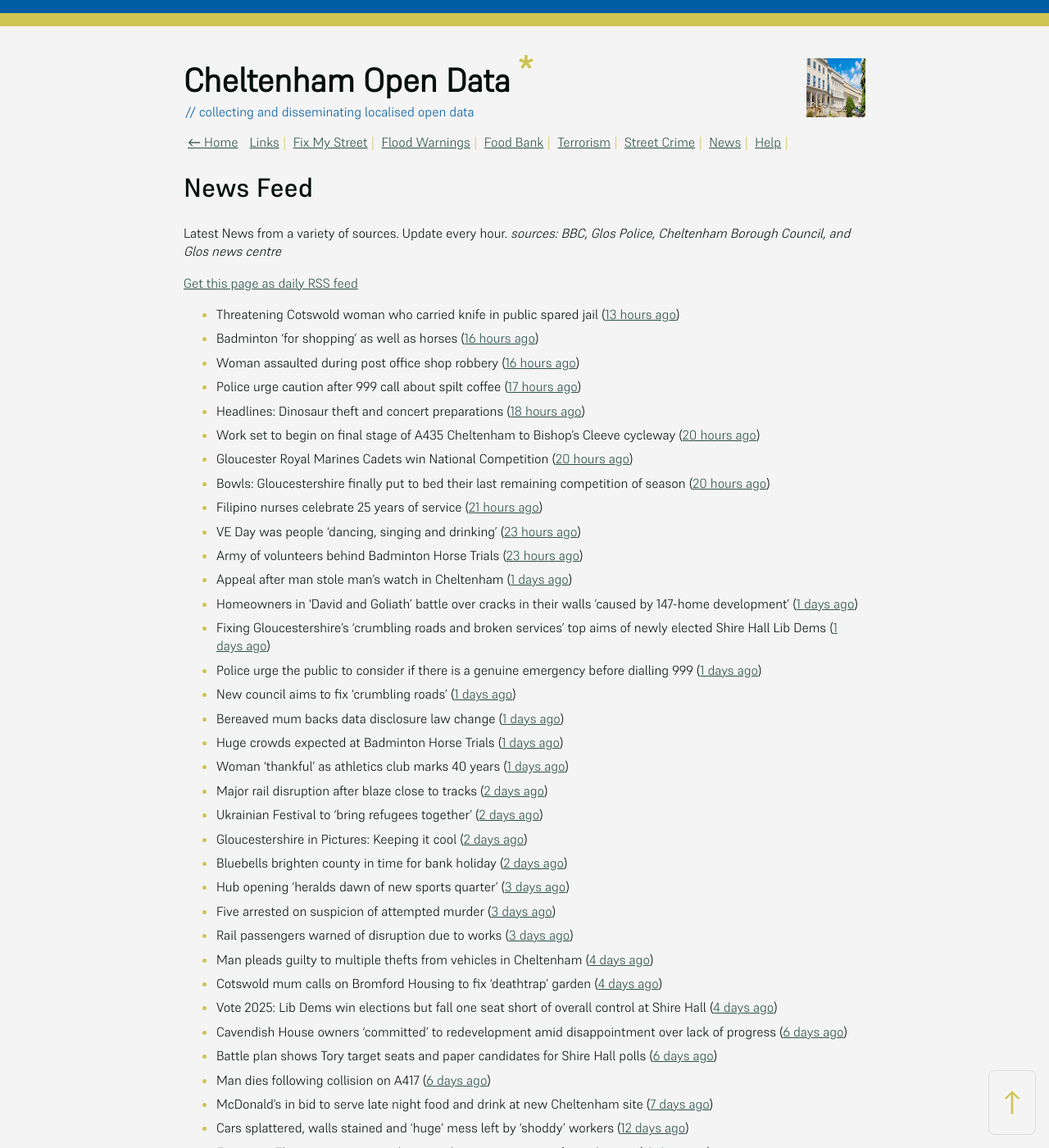
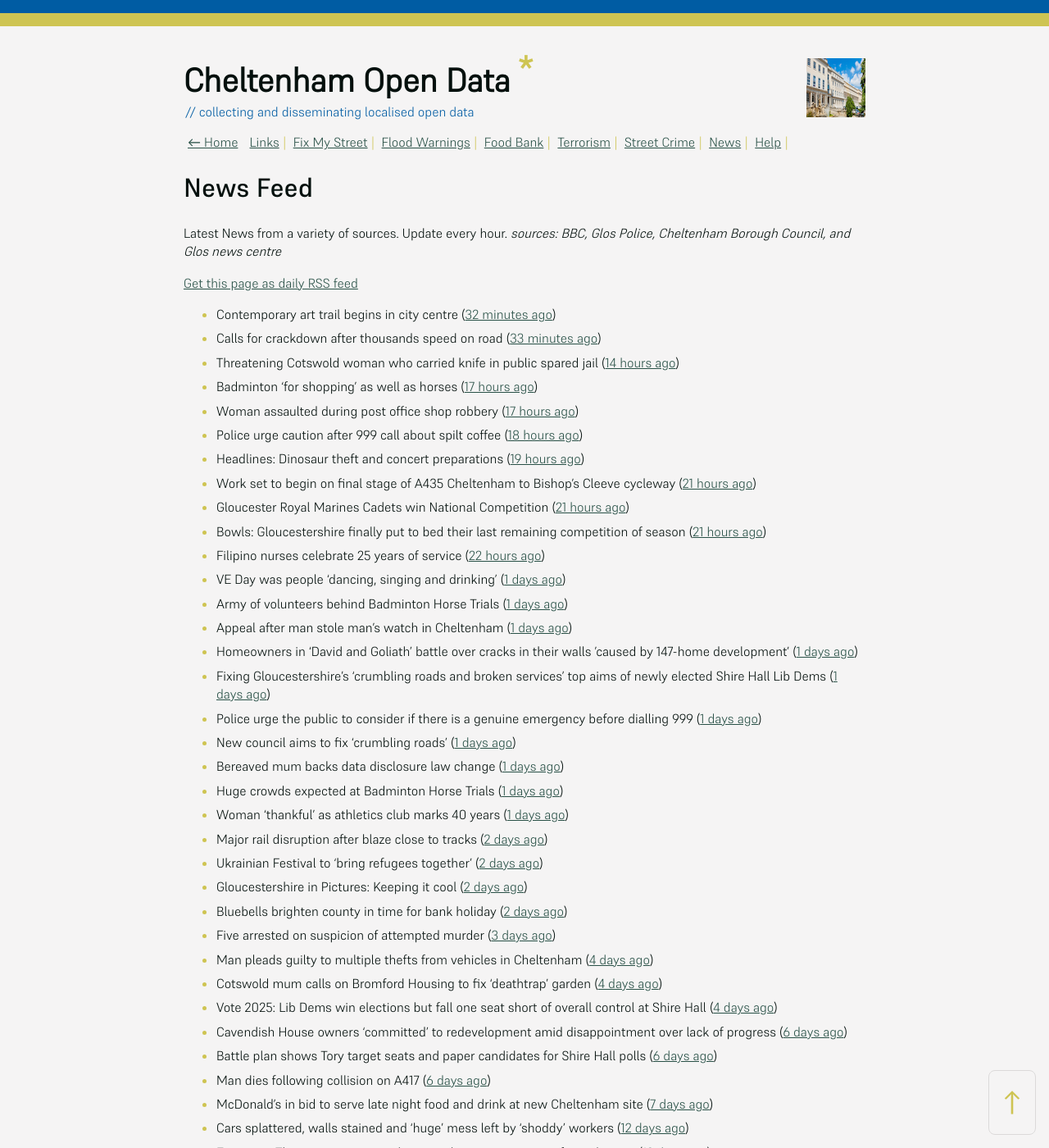
Before and after one commit to mat-0/cheltenham-open-data, a Jekyll site: the page built from _pages/news.md, in a window 1280 px wide and 1400 px high. Shown: the whole window at 82% size. Built offline with Jekyll 4.4.1, drawn with Linux system fonts in a browser that asks for light colours.

Commit message:
Updated 2025-05-07 05:57:58

```diff
--- a/_pages/news.md
+++ b/_pages/news.md
@@ -12,17 +12,19 @@ _sources: BBC, Glos Police, Cheltenham Borough Council, and Glos news centre_
 [Get this page as daily RSS feed](/daily.rss)
 
 <!-- news_marker starts -->
-- Threatening Cotswold woman who carried knife in public spared jail ([13 hours ago](https://gloucesternewscentre.co.uk/threatening-cotswold-woman-who-carried-knife-in-public-spared-jail/))
-- Badminton 'for shopping' as well as horses ([16 hours ago](https://www.bbc.com/news/articles/cqx4nl0w8x4o))
-- Woman assaulted during post office shop robbery ([16 hours ago](https://www.bbc.com/news/articles/cj454xw4qryo))
-- Police urge caution after 999 call about spilt coffee ([17 hours ago](https://www.bbc.com/news/articles/c4g9ng7z94jo))
-- Headlines: Dinosaur theft and concert preparations ([18 hours ago](https://www.bbc.com/news/articles/c99peejp40po))
-- Work set to begin on final stage of A435 Cheltenham to Bishop’s Cleeve cycleway ([20 hours ago](https://gloucesternewscentre.co.uk/work-set-to-begin-on-final-stage-of-a435-cheltenham-to-bishops-cleeve-cycleway/))
-- Gloucester Royal Marines Cadets win National Competition ([20 hours ago](https://gloucesternewscentre.co.uk/gloucester-royal-marines-cadets-win-national-competition/))
-- Bowls: Gloucestershire finally put to bed their last remaining competition of season ([20 hours ago](https://gloucesternewscentre.co.uk/bowls-gloucestershire-finally-put-to-bed-their-last-remaining-competition-of-season/))
-- Filipino nurses celebrate 25 years of service ([21 hours ago](https://gloucesternewscentre.co.uk/filipino-nurses-celebrate-25-years-of-service/))
-- VE Day was people 'dancing, singing and drinking' ([23 hours ago](https://www.bbc.com/news/articles/cvg9y4pye5ro))
-- Army of volunteers behind Badminton Horse Trials ([23 hours ago](https://www.bbc.com/news/articles/crrz4549z2po))
+- Contemporary art trail begins in city centre ([32 minutes ago](https://www.bbc.com/news/articles/cdrg7pjg8pvo))
+- Calls for crackdown after thousands speed on road ([33 minutes ago](https://www.bbc.com/news/articles/cj454v1qzrxo))
+- Threatening Cotswold woman who carried knife in public spared jail ([14 hours ago](https://gloucesternewscentre.co.uk/threatening-cotswold-woman-who-carried-knife-in-public-spared-jail/))
+- Badminton 'for shopping' as well as horses ([17 hours ago](https://www.bbc.com/news/articles/cqx4nl0w8x4o))
+- Woman assaulted during post office shop robbery ([17 hours ago](https://www.bbc.com/news/articles/cj454xw4qryo))
+- Police urge caution after 999 call about spilt coffee ([18 hours ago](https://www.bbc.com/news/articles/c4g9ng7z94jo))
+- Headlines: Dinosaur theft and concert preparations ([19 hours ago](https://www.bbc.com/news/articles/c99peejp40po))
+- Work set to begin on final stage of A435 Cheltenham to Bishop’s Cleeve cycleway ([21 hours ago](https://gloucesternewscentre.co.uk/work-set-to-begin-on-final-stage-of-a435-cheltenham-to-bishops-cleeve-cycleway/))
+- Gloucester Royal Marines Cadets win National Competition ([21 hours ago](https://gloucesternewscentre.co.uk/gloucester-royal-marines-cadets-win-national-competition/))
+- Bowls: Gloucestershire finally put to bed their last remaining competition of season ([21 hours ago](https://gloucesternewscentre.co.uk/bowls-gloucestershire-finally-put-to-bed-their-last-remaining-competition-of-season/))
+- Filipino nurses celebrate 25 years of service ([22 hours ago](https://gloucesternewscentre.co.uk/filipino-nurses-celebrate-25-years-of-service/))
+- VE Day was people 'dancing, singing and drinking' ([1 days ago](https://www.bbc.com/news/articles/cvg9y4pye5ro))
+- Army of volunteers behind Badminton Horse Trials ([1 days ago](https://www.bbc.com/news/articles/crrz4549z2po))
 - Appeal after man stole man’s watch in Cheltenham ([1 days ago](https://gloucesternewscentre.co.uk/appeal-after-man-stole-mans-watch-in-cheltenham/))
 - Homeowners in ‘David and Goliath’ battle over cracks in their walls ’caused by 147-home development’ ([1 days ago](https://gloucesternewscentre.co.uk/homeowners-in-david-and-goliath-battle-over-cracks-in-their-walls-caused-by-147-home-development/))
 - Fixing Gloucestershire’s ‘crumbling roads and broken services’ top aims of newly elected Shire Hall Lib Dems ([1 days ago](https://gloucesternewscentre.co.uk/fixing-gloucestershires-crumbling-roads-and-broken-services-top-aims-of-newly-elected-shire-hall-lib-dems/))
@@ -35,9 +37,7 @@ _sources: BBC, Glos Police, Cheltenham Borough Council, and Glos news centre_
 - Ukrainian Festival to 'bring refugees together' ([2 days ago](https://www.bbc.com/news/articles/c4g2qzzvjq0o))
 - Gloucestershire in Pictures: Keeping it cool ([2 days ago](https://www.bbc.com/news/articles/ce8gedxkv0do))
 - Bluebells brighten county in time for bank holiday ([2 days ago](https://www.bbc.com/news/articles/crm3rwy8vj2o))
-- Hub opening 'heralds dawn of new sports quarter' ([3 days ago](https://www.bbc.com/news/articles/c87p27r02jqo))
 - Five arrested on suspicion of attempted murder ([3 days ago](https://www.bbc.com/news/articles/c3evlv8kdkxo))
-- Rail passengers warned of disruption due to works ([3 days ago](https://www.bbc.com/news/articles/cde2jdn7k09o))
 - Man pleads guilty to multiple thefts from vehicles in Cheltenham ([4 days ago](https://gloucesternewscentre.co.uk/man-pleads-guilty-to-multiple-thefts-from-vehicles-in-cheltenham/))
 - Cotswold mum calls on Bromford Housing to fix ‘deathtrap’ garden ([4 days ago](https://gloucesternewscentre.co.uk/cotswold-mum-calls-on-bromford-housing-to-fix-deathtrap-garden/))
 - Vote 2025: Lib Dems win elections but fall one seat short of overall control at Shire Hall ([4 days ago](https://gloucesternewscentre.co.uk/vote-2025-lib-dems-win-elections-but-fall-one-seat-short-of-overall-control-at-shire-hall/))
```
Also changed, not shown: _data/flood.json (+5 -69 lines), index.md (+5 -5 lines).
